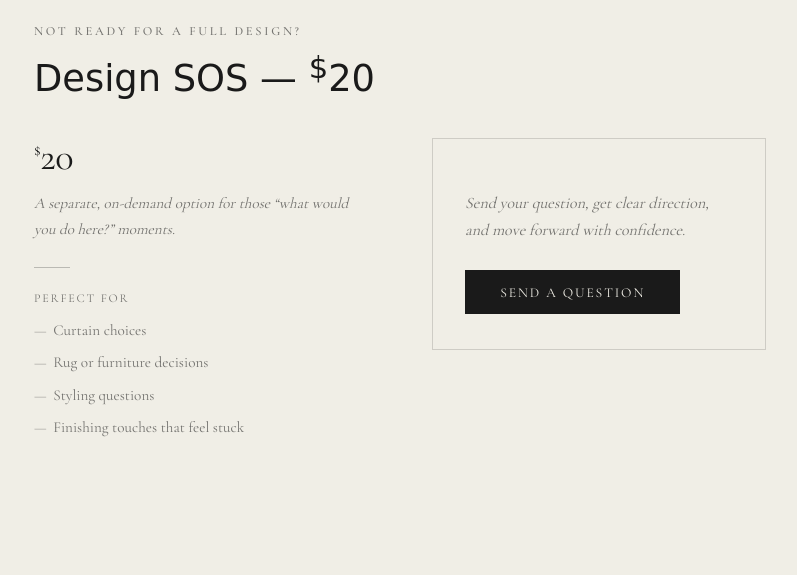
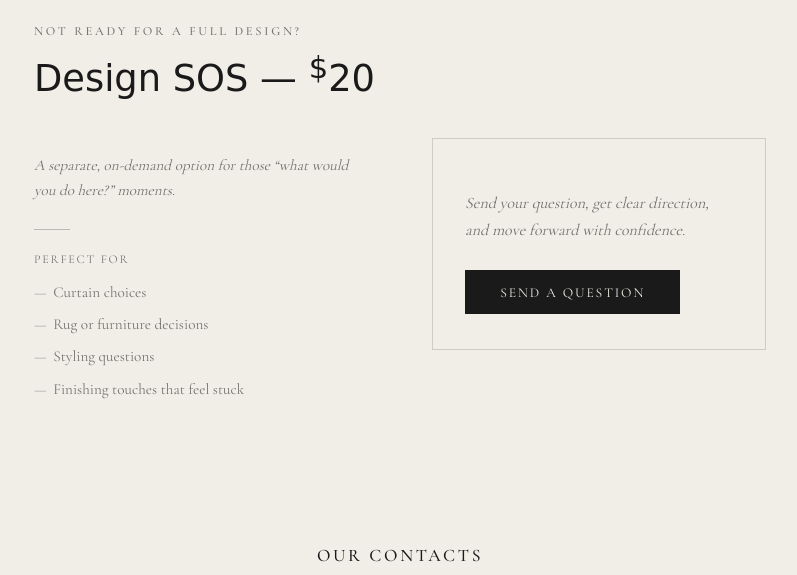
Before and after one commit to Jammies1/jcinteriors.studio, a plain HTML site: page docs/services.html in a window 1280 px wide. Shown: the part 1240-1815 px from the top of the page, without its empty margins (240-1037 px from the left). Drawn offline with nearby package versions, Linux system fonts and the light colour scheme; a web font is replaced by a local one.

Commit message:
Design remove dupe price

```diff
--- a/docs/services.html
+++ b/docs/services.html
@@ -316,7 +316,6 @@
     <p class="script-line">Design SOS — <sup>$</sup>20</p>
     <div class="sos-grid">
       <div>
-        <div class="sos-price"><sup>$</sup>20</div>
         <p class="sos-desc">A separate, on-demand option for those “what would you do here?” moments.</p>
         <div class="sos-short-rule"></div>
         <p class="sos-perfect-label">Perfect for</p>
```
